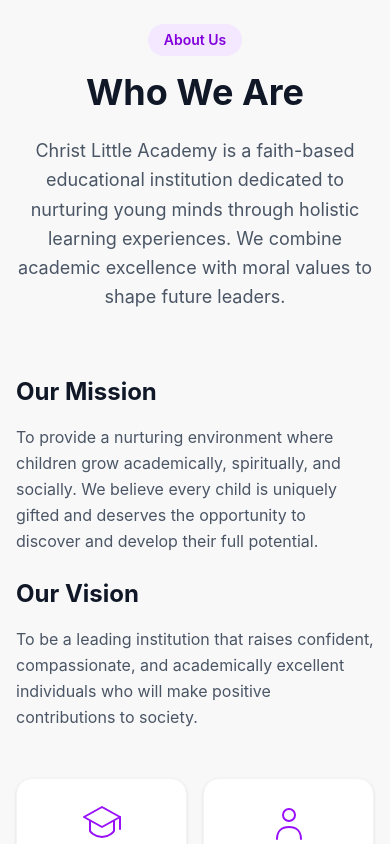
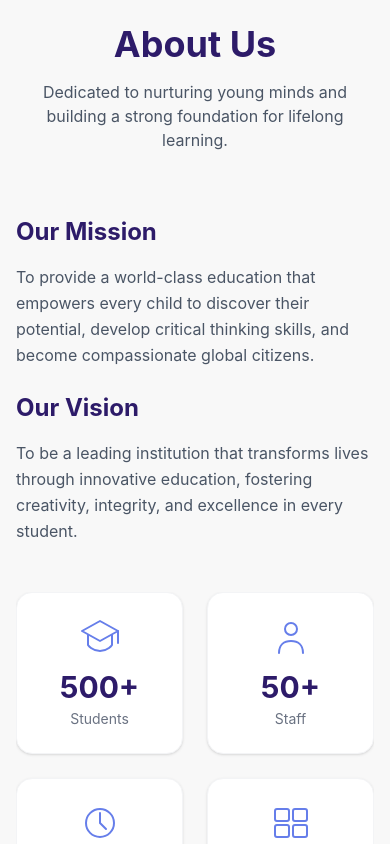
Before and after one commit to Jakegak/cla-website, a React (Vite) app: page / in a window 390 px wide. Shown: the part 980-1824 px from the top of the page. Built offline with nearby package versions, Linux system fonts and the light colour scheme.

Commit message:
fix(stats): align stats cards in responsive grid with equal spacing

```diff
--- a/src/components/AboutUs.jsx
+++ b/src/components/AboutUs.jsx
@@ -97,10 +97,10 @@ const stats = [
         xmlns="http://www.w3.org/2000/svg"
         aria-hidden="true"
       >
-        <rect x="6" y="8" width="28" height="24" rx="2" stroke="currentColor" strokeWidth="2" fill="none" />
-        <path d="M6 14H34" stroke="currentColor" strokeWidth="2" />
-        <path d="M14 8V14" stroke="currentColor" strokeWidth="2" />
-        <path d="M26 8V14" stroke="currentColor" strokeWidth="2" />
+        <rect x="4" y="6" width="14" height="12" rx="2" stroke="currentColor" strokeWidth="2" fill="none" />
+        <rect x="22" y="6" width="14" height="12" rx="2" stroke="currentColor" strokeWidth="2" fill="none" />
+        <rect x="4" y="22" width="14" height="12" rx="2" stroke="currentColor" strokeWidth="2" fill="none" />
+        <rect x="22" y="22" width="14" height="12" rx="2" stroke="currentColor" strokeWidth="2" fill="none" />
       </svg>
     ),
   },
@@ -130,68 +130,88 @@ export default function AboutUs() {
   return (
     <section
       id="about"
+      className="py-20 px-4"
       style={{ backgroundColor: "#F8F8F8" }}
-      className="py-20 px-4"
     >
-      <motion.div
-        className="max-w-6xl mx-auto"
-        variants={containerVariants}
-        initial="hidden"
-        whileInView="visible"
-        viewport={{ once: true, margin: "-100px" }}
-      >
-        <motion.div className="text-center mb-16" variants={childVariants}>
-          <span className="inline-block bg-purple-100 text-purple-700 text-sm font-semibold px-4 py-1.5 rounded-full mb-4">
+      <div className="max-w-6xl mx-auto">
+        {/* Section Header */}
+        <motion.div
+          className="text-center mb-16"
+          initial={{ opacity: 0, y: 20 }}
+          whileInView={{ opacity: 1, y: 0 }}
+          viewport={{ once: true }}
+          transition={{ duration: 0.6 }}
+        >
+          <h2
+            className="text-4xl font-bold mb-4"
+            style={{ color: "#2D1B69" }}
+          >
             About Us
-          </span>
-          <h2 className="text-4xl md:text-5xl font-bold text-gray-900 mb-6">
-            Who We Are
           </h2>
-          <p className="text-lg text-gray-600 max-w-3xl mx-auto leading-relaxed">
-            Christ Little Academy is a faith-based educational institution
-            dedicated to nurturing young minds through holistic learning
-            experiences. We combine academic excellence with moral values to
-            shape future leaders.
+          <p className="text-gray-600 max-w-2xl mx-auto">
+            Dedicated to nurturing young minds and building a strong foundation
+            for lifelong learning.
           </p>
         </motion.div>
 
+        {/* Mission & Stats Grid */}
         <div className="grid md:grid-cols-2 gap-12 items-center">
-          <motion.div variants={childVariants}>
-            <h3 className="text-2xl font-bold text-gray-900 mb-4">
+          {/* Mission & Vision */}
+          <motion.div
+            initial={{ opacity: 0, x: -30 }}
+            whileInView={{ opacity: 1, x: 0 }}
+            viewport={{ once: true }}
+            transition={{ duration: 0.6 }}
+          >
+            <h3
+              className="text-2xl font-bold mb-4"
+              style={{ color: "#2D1B69" }}
+            >
               Our Mission
             </h3>
-            <p className="text-gray-600 leading-relaxed mb-6">
-              To provide a nurturing environment where children grow
-              academically, spiritually, and socially. We believe every child is
-              uniquely gifted and deserves the opportunity to discover and
-              develop their full potential.
+            <p className="text-gray-600 mb-6 leading-relaxed">
+              To provide a world-class education that empowers every child to
+              discover their potential, develop critical thinking skills, and
+              become compassionate global citizens.
             </p>
-            <h3 className="text-2xl font-bold text-gray-900 mb-4">
+            <h3
+              className="text-2xl font-bold mb-4"
+              style={{ color: "#2D1B69" }}
+            >
               Our Vision
             </h3>
             <p className="text-gray-600 leading-relaxed">
-              To be a leading institution that raises confident, compassionate,
-              and academically excellent individuals who will make positive
-              contributions to society.
+              To be a leading institution that transforms lives through
+              innovative education, fostering creativity, integrity, and
+              excellence in every student.
             </p>
           </motion.div>
 
+          {/* Stats Cards */}
           <motion.div
-            className="grid grid-cols-2 gap-4"
+            className="grid grid-cols-2 gap-6 overflow-hidden"
             variants={containerVariants}
+            initial="hidden"
+            whileInView="visible"
+            viewport={{ once: true }}
           >
             {stats.map((stat) => (
               <motion.div
                 key={stat.label}
-                className="bg-white rounded-2xl p-6 shadow-sm border border-gray-100 text-center"
+                className="bg-white rounded-2xl p-6 shadow-sm border border-gray-100 text-center w-full"
                 variants={childVariants}
                 whileHover={{ y: -4, shadow: "lg" }}
-                transition={{ duration: 0.2 }}
               >
-                <div className="text-purple-600 mb-3 flex justify-center">
+                <div
+                  className="flex justify-center mb-3"
+                  style={{ color: "#667eea" }}
+                >
                   {stat.icon}
                 </div>
-                <div className="text-3xl font-bold text-gray-900 mb-1">
+                <div
+                  className="text-3xl font-bold mb-1"
+                  style={{ color: "#2D1B69" }}
+                >
                   {stat.value}
                 </div>
                 <div className="text-sm text-gray-500">{stat.label}</div>
@@ -199,7 +219,7 @@ export default function AboutUs() {
             ))}
           </motion.div>
         </div>
-      </motion.div>
+      </div>
     </section>
   );
 }
```
Also changed, not shown: 2 other files (tests, documents, lock files or other folders).
